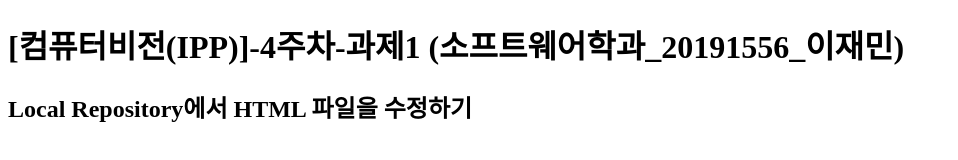
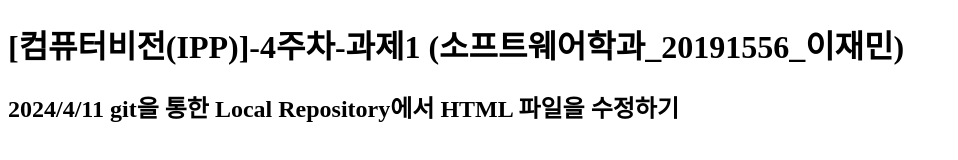
Before and after one commit to olznmin/Computer_Vision, a plain HTML site: page index.html in a window 1280 px wide. Shown: the whole page, without its empty margins (0-958 px from the left). Drawn offline with Linux system fonts and the light colour scheme.

Commit message:
index.html

```diff
--- a/index.html
+++ b/index.html
@@ -8,6 +8,6 @@
 </head>
 <body>
     <h1>[컴퓨터비전(IPP)]-4주차-과제1 (소프트웨어학과_20191556_이재민)</h2>
-    <h2>Local Repository에서 HTML 파일을 수정하기</h2>
+    <h2>2024/4/11 git을 통한 Local Repository에서 HTML 파일을 수정하기</h2>
 </body>
 </html>
```
